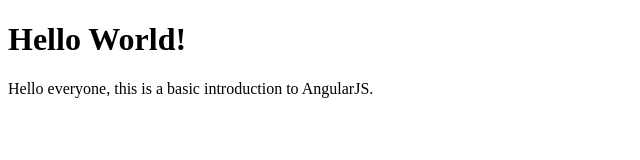
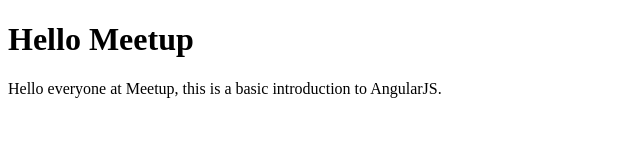
Before and after one commit to RichGuk/AngularJS-demo, a plain HTML site: page index.html in a window 1280 px wide. Shown: the whole page, without its empty margins (0-640 px from the left). Drawn offline with Linux system fonts and the light colour scheme.

Commit message:
Added pure JS way of updating elements.

```diff
--- a/index.html
+++ b/index.html
@@ -2,11 +2,19 @@
 <html>
   <head>
     <title>AngularJS Demo</title>
+    <script>
+      document.onreadystatechange = function() {
+        if (document.readyState == 'complete') {
+          var newPlace = 'Meetup';
+          document.getElementById('title-place').innerHTML = newPlace;
+          document.getElementById('content-place').innerHTML = newPlace;
+        }
+      };
+    </script>
   </head>
 
   <body>
-    <h1>Hello World!</h1>
-
-    <p>Hello everyone, this is a basic introduction to AngularJS.</p>
+    <h1>Hello <span id="title-place">World!</span></h1>
+    <p>Hello everyone at <span id="content-place"></span>, this is a basic introduction to AngularJS.</p>
   </body>
 </html>
```
